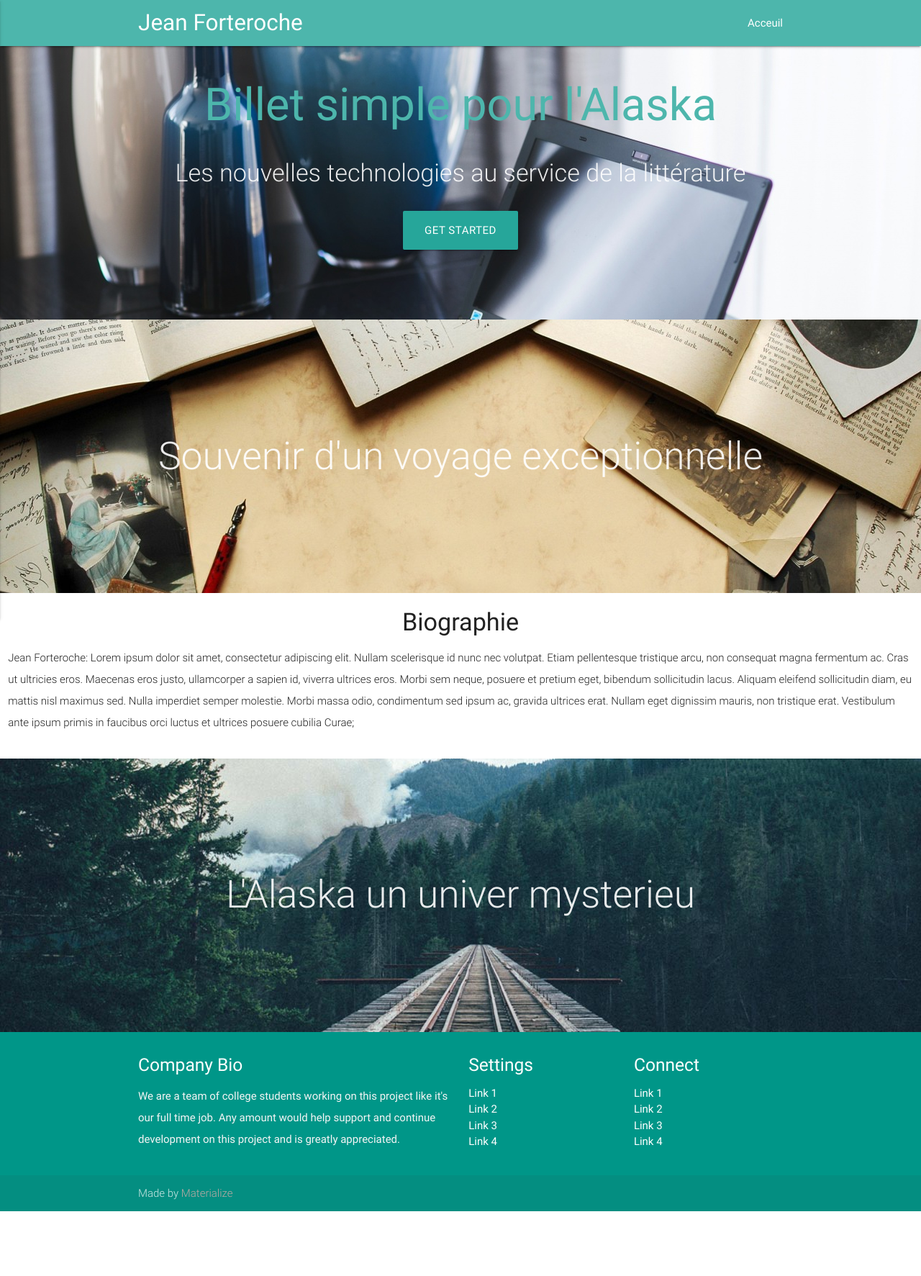
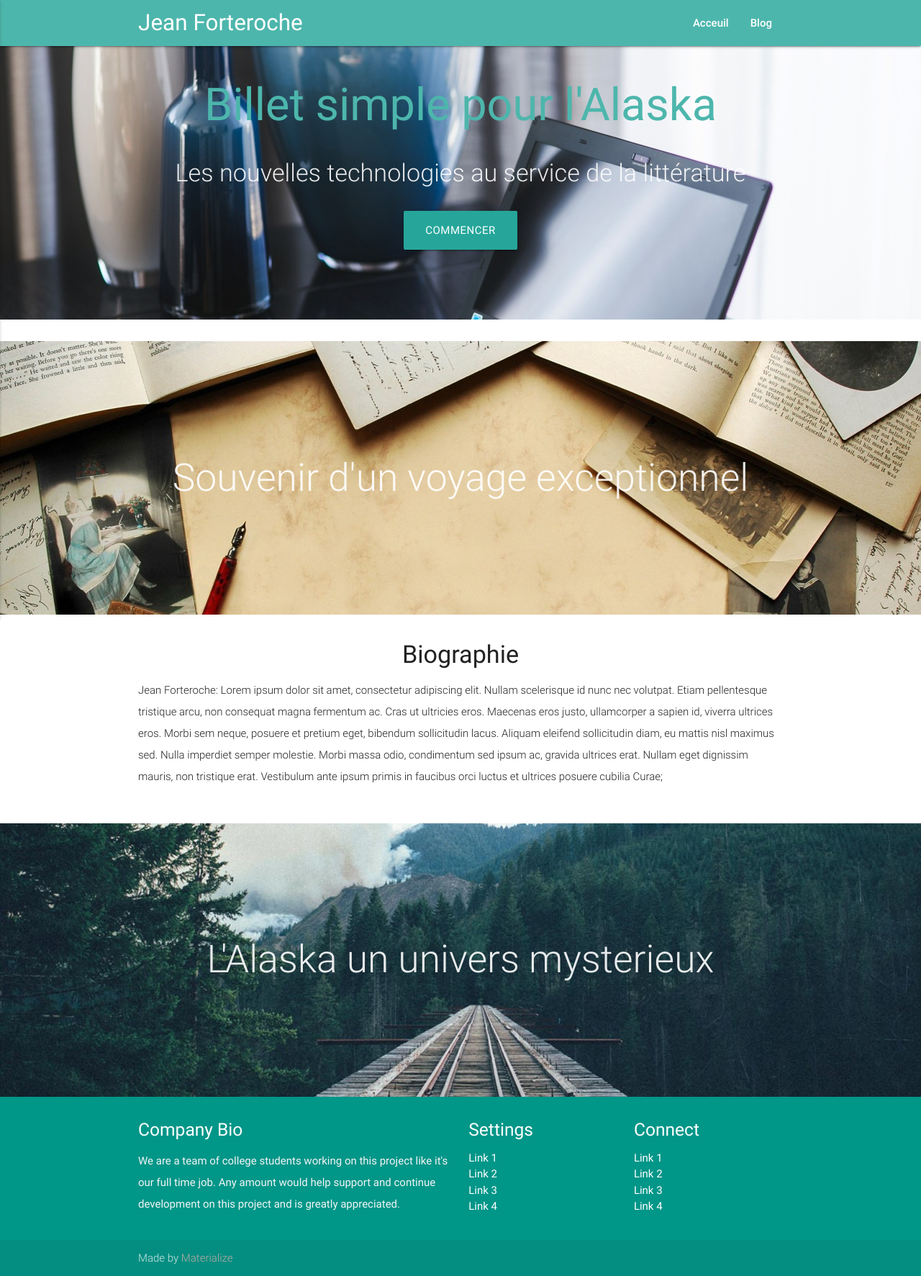
Before and after one commit to nasreddinebr/Projet, a PHP site: template views/index.html.twig in a window 1280 px wide. Shown: the whole page at 72% size. Before the commit the page ends 1683 px from the top, so only its background shows below. Run offline with PHP 8.4, Linux system fonts and the light colour scheme; the template is opened without the code that fills it, so the values that code supplies are empty; some libraries are stand-ins or nearby versions.

Commit message:
Adding Container for home Posts

```diff
--- a/src/DAO/PostDAO.php
+++ b/src/DAO/PostDAO.php
@@ -28,7 +28,7 @@ class PostDAO {
 	 * @return array A list of all posts
 	 */
 	public function recoverAllPost() {
-		$req = "select * from post order by id_post desc";
+		$req = "select * from posts order by id_post desc";
 		$response= $this->db->fetchAll($req);
 
 		// Convert query result to a array of domain objects
--- a/views/index.html.twig
+++ b/views/index.html.twig
@@ -21,11 +21,13 @@
                 <div class="nav-wrapper container">
                 	<a id="logo-container" href="#" class="brand-logo">Jean Forteroche</a>
                 	<ul class="right hide-on-med-and-down">
-                	<li><a href="#"></a>Acceuil</li>
+                		<li><a href="#"><strong> Acceuil </strong></a></li>
+                		<li><a href="#"><strong> Blog </strong></a></li>
                   	</ul>
 
                   	<ul id="nav-mobile" class="side-nav">
-                    <li><a href="#">Acceuil</a></li>
+                    	<li><a href="#"><strong> Acceuil </strong></a></li>
+                		<li><a href="#"><strong> Blog </strong></a></li>
                   	</ul>
                   <a href="#" data-activates="nav-mobile" class="button-collapse"><i class="material-icons">menu</i></a>
                 </div>
@@ -41,7 +43,7 @@
         				<h4 class="header col s12 light">Les nouvelles technologies au service de la littérature</h4>
         			</div>
         			<div class="row center">
-        				<a href="http://materializecss.com/getting-started.html" id="download-button" class="btn-large waves-effect waves-light teal lighten-1">Get Started</a>
+        				<a href="http://materializecss.com/getting-started.html" id="download-button" class="btn-large waves-effect waves-light teal lighten-1">Commencer</a>
         			</div>
         			<br><br>
 
@@ -50,6 +52,8 @@
         	<div class="parallax"><img src="{{ asset('/img/background6.jpg') }}" alt="Unsplashed background img 1"></div>
         </div>
 
+        <div class="container">
+      		<div class="section">
                 {% for post in posts|slice(0, 3) %}		{# #}
                 <article>
                 	<h3>
@@ -58,18 +62,22 @@
                 	<p>{{ post.content }}</p>
                 </article>
                 {% endfor %}
+            </div>
+        </div>
 
         <div class="parallax-container valign-wrapper">
             <div class="section no-pad-bot">
              	<div class="container">
                 	<div class="row center">
-                  		<h2 class="header col s12 light">Souvenir d'un voyage exceptionnelle</h2>
+                  		<h2 class="header col s12 light">Souvenir d'un voyage exceptionnel</h2>
                 	</div>
               	</div>
             </div>
             <div class="parallax"><img src="{{ asset('/img/background9.jpg') }}" alt="Unsplashed background img 2"></div>
   		</div>
 
+  		<div class="container">
+      		<div class="section">
           		<div class="row">
                 	<div class="col s12 center">
                     	<h3><i class="mdi-content-send brown-text"></i></h3>
@@ -77,12 +85,14 @@
                     	<p class="left-align light">Jean Forteroche: Lorem ipsum dolor sit amet, consectetur adipiscing elit. Nullam scelerisque id nunc nec volutpat. Etiam pellentesque tristique arcu, non consequat magna fermentum ac. Cras ut ultricies eros. Maecenas eros justo, ullamcorper a sapien id, viverra ultrices eros. Morbi sem neque, posuere et pretium eget, bibendum sollicitudin lacus. Aliquam eleifend sollicitudin diam, eu mattis nisl maximus sed. Nulla imperdiet semper molestie. Morbi massa odio, condimentum sed ipsum ac, gravida ultrices erat. Nullam eget dignissim mauris, non tristique erat. Vestibulum ante ipsum primis in faucibus orci luctus et ultrices posuere cubilia Curae;</p>
                     </div>
               	</div>
+          	</div>
+        </div>
 
         <div class="parallax-container valign-wrapper">
         	<div class="section no-pad-bot">
         		<div class="container">
                 	<div class="row center">
-                  		<h2 class="header col s12 light">L'Alaska un univer mysterieu</h2>
+                    	<h2 class="header col s12 light">L'Alaska un univers mysterieux</h2>
                     </div>
                 </div>
             </div>
```
Lines whose indentation alone changed are shown as unchanged.
